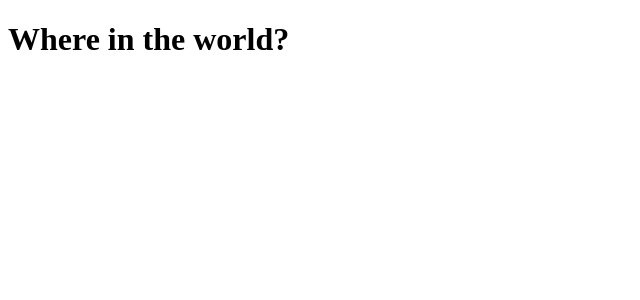
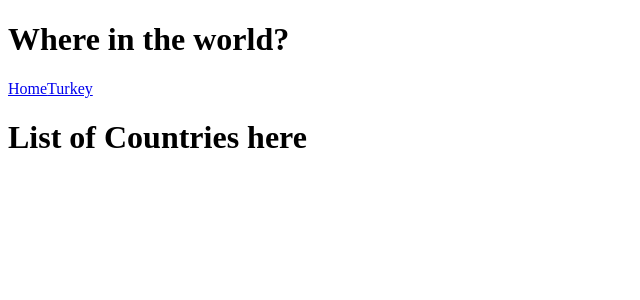
Before and after one commit to irynahowarth/rest-countries-api, a React (Vite) app: page / in a window 1280 px wide. Shown: the top 300 px of the page, without its empty margins (0-640 px from the left). Built offline with nearby package versions, Linux system fonts and the light colour scheme.

Commit message:
setup React-Router-DOM and added browsing page functionality

```diff
--- a/package.json
+++ b/package.json
@@ -11,7 +11,8 @@
   },
   "dependencies": {
     "react": "^18.2.0",
-    "react-dom": "^18.2.0"
+    "react-dom": "^18.2.0",
+    "react-router-dom": "^6.16.0"
   },
   "devDependencies": {
     "@types/react": "^18.2.15",
--- a/src/App.jsx
+++ b/src/App.jsx
@@ -1,9 +1,20 @@
 import React from "react";
+import { BrowserRouter, Routes, Route, Link } from "react-router-dom";
+import Countries from "./pages/Countries";
+import CountryDetail from "./pages/CountryDetail";
 
 export default function App() {
   return (
-    <>
-      <h1>Where in the world?</h1>
-    </>
+    <BrowserRouter>
+      <header>
+        <h1>Where in the world?</h1>
+        <Link to="/">Home</Link>
+        <Link to="/turkey">Turkey</Link>
+      </header>
+      <Routes>
+        <Route path="/" element={<Countries />} />
+        <Route path="/:id" element={<CountryDetail />} />
+      </Routes>
+    </BrowserRouter>
   );
 }
--- /dev/null
+++ b/src/pages/Countries.jsx
@@ -0,0 +1,9 @@
+import React from "react";
+
+export default function Countries() {
+  return (
+    <>
+      <h1>List of Countries here</h1>
+    </>
+  );
+}
--- /dev/null
+++ b/src/pages/CountryDetail.jsx
@@ -0,0 +1,9 @@
+import React from "react";
+
+export default function CountryDetail() {
+  return (
+    <>
+      <h1>This is the country</h1>
+    </>
+  );
+}
```
Also changed, not shown: 1 other file (tests, documents, lock files or other folders).
